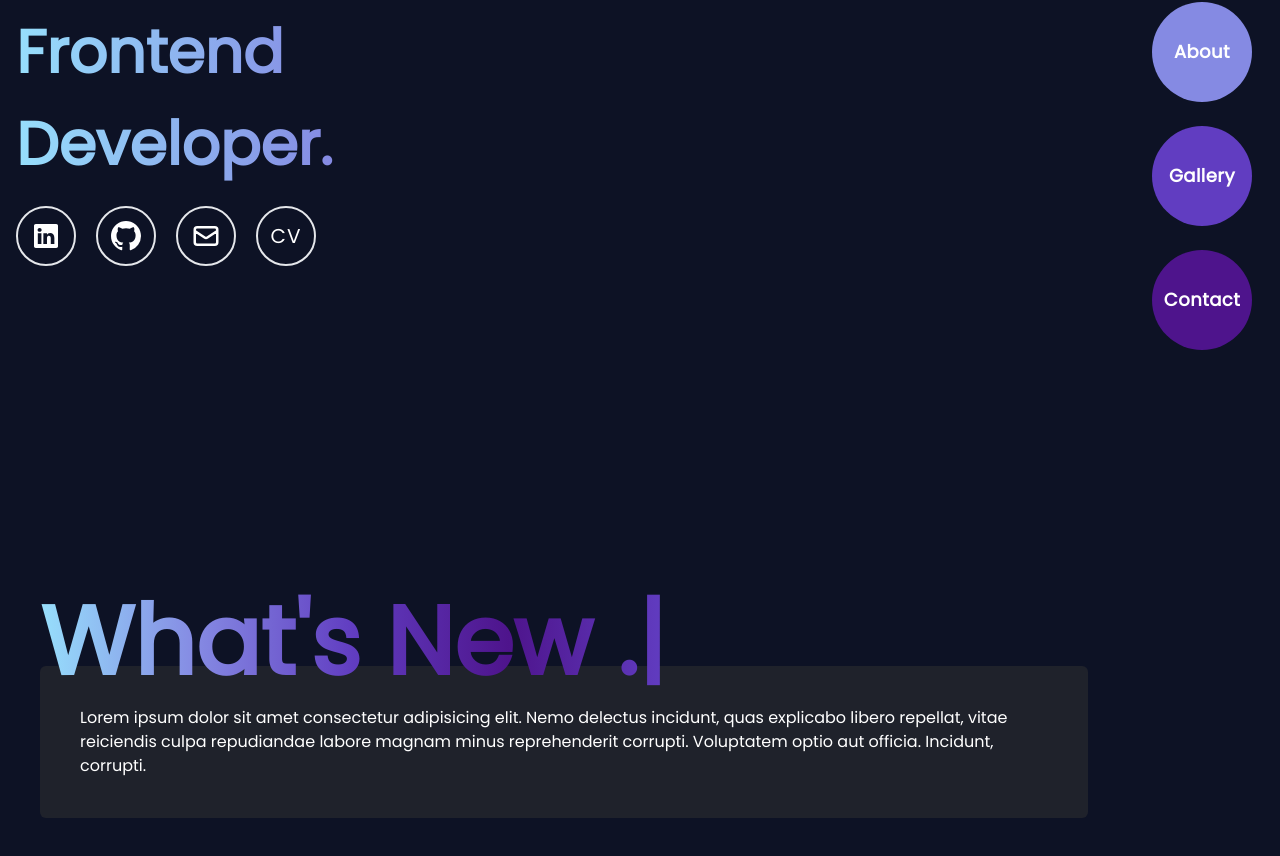
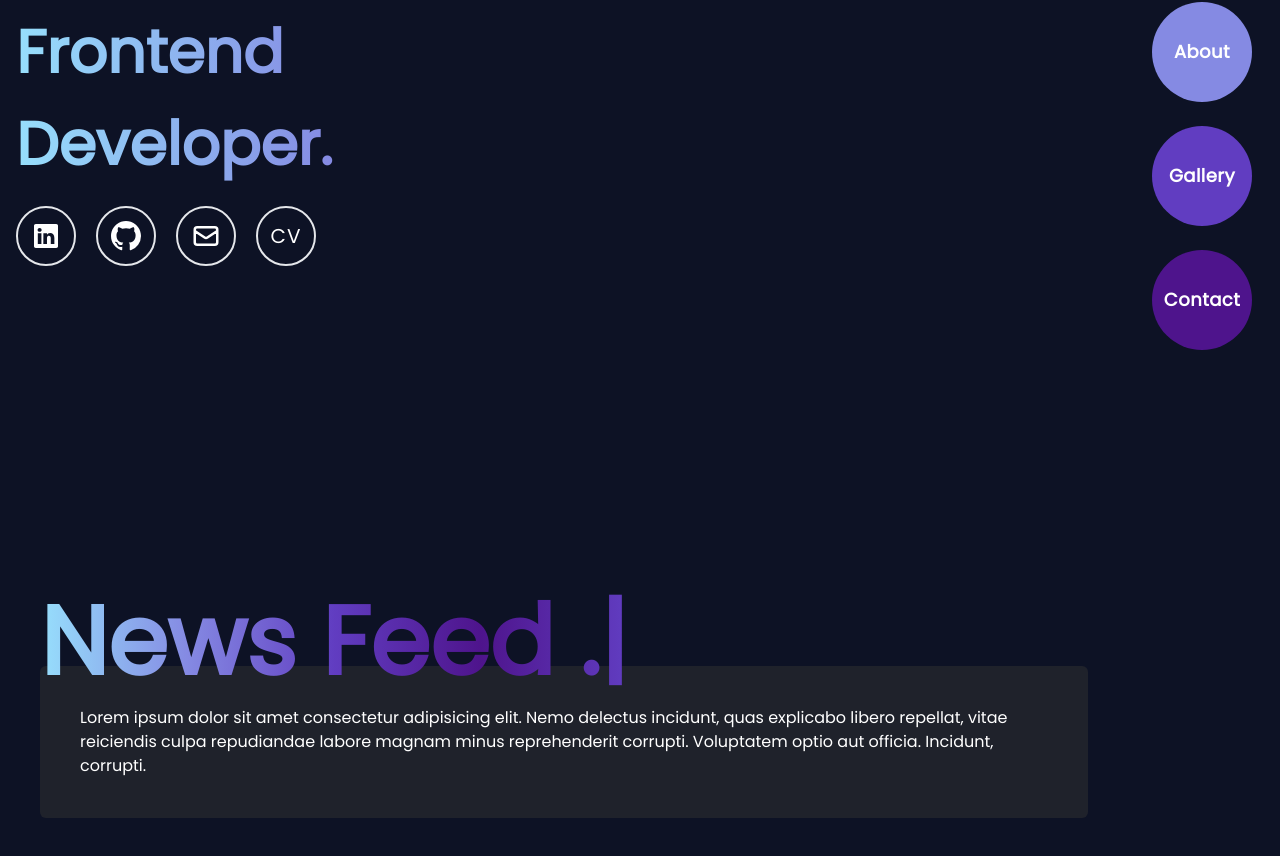
Before and after one commit to eobcre/portfolio-next13, a Next.js app: page / in a window 1280 px wide. Shown: the part 286-1142 px from the top of the page. Built offline with nearby package versions, Linux system fonts and the light colour scheme.

Commit message:
updated title

```diff
--- a/src/app/components/HeroSection/Latest.tsx
+++ b/src/app/components/HeroSection/Latest.tsx
@@ -5,7 +5,7 @@ import ScrollObserver from '../ScrollObserver';
 const Latest = () => {
   return (
     <div className='px-10 py-20 md:pl-10 md:pr-48'>
-      <ScrollObserver title="What's New .">
+      <ScrollObserver title="News Feed .">
         <div className='bg-[#333333] bg-opacity-50 rounded-md -mt-3 sm:-mt-4 p-10 pre-md:-mt-5 md:-mt-5 lg:-mt-6 '>
           <p className='text-white'>
             Lorem ipsum dolor sit amet consectetur adipisicing elit. Nemo
```
